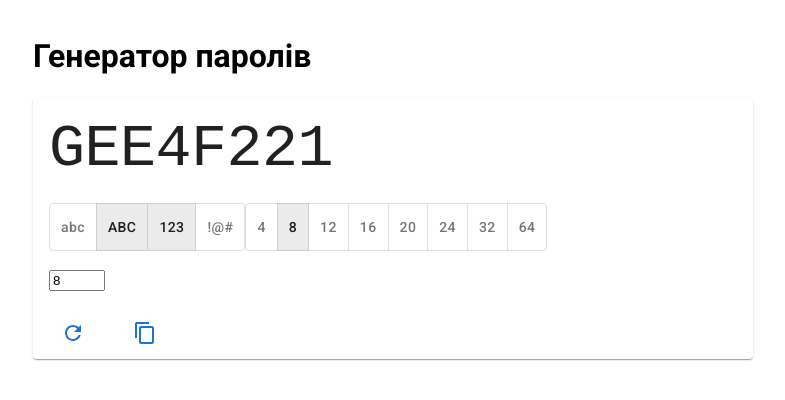
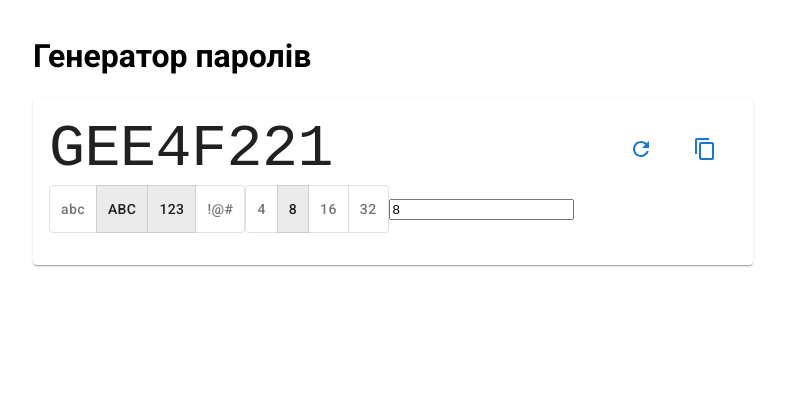
Before and after one commit to hutulia/password-generator, a React (Create React App) app: page / in a window 1280 px wide. Shown: the top 400 px of the page, without its empty margins (247-1032 px from the left). Built offline with nearby package versions, Linux system fonts and the light colour scheme.

Commit message:
Start use MUI

```diff
--- a/src/ui/password/custom-length.js
+++ b/src/ui/password/custom-length.js
@@ -19,12 +19,10 @@ export function CustomLength() {
 
     return (
         <input
-            className="custom-length"
+            type="number"
+            value={length}
             onChange={change}
-            type="number"
             min="0"
-            max="32"
-            value={length}
             size="3"
         />
     );
--- a/src/ui/password/password-as-text.js
+++ b/src/ui/password/password-as-text.js
@@ -17,8 +17,7 @@ export function PasswordAsText() {
 
     return (
         <>
-            <Typography variant="h2" component="div" style={{
-                minHeight: "1.5em",
+            <Typography variant="h2" component="span" style={{
                 overflow: "hidden",
                 whiteSpace: "nowrap",
                 fontFamily: "monospace",
--- a/src/ui/password/password.js
+++ b/src/ui/password/password.js
@@ -11,21 +11,6 @@ import {createContext, useContext} from "react";
 
 import ToggleButton from '@mui/material/ToggleButton';
 import ToggleButtonGroup from '@mui/material/ToggleButtonGroup';
-
-export const PasswordContext = createContext();
-
-export function Password({passwordBuilder}) {
-    return (
-        <PasswordContext.Provider value={passwordBuilder}>
-            <div className="password">
-
-            </div>
-            <OutlinedCard />
-        </PasswordContext.Provider>
-    );
-}
-
-
 import Box from '@mui/material/Box';
 import Card from '@mui/material/Card';
 import CardActions from '@mui/material/CardActions';
@@ -39,10 +24,10 @@ import FormatColorFillIcon from '@mui/icons-material/FormatColorFill';
 import ArrowDropDownIcon from '@mui/icons-material/ArrowDropDown';
 import {PasswordEvents} from "../../modules/password-builder/password-events";
 
-export function OutlinedCard() {
-    const passwordBuilder = useContext(PasswordContext);
+export const PasswordContext = createContext();
+
+export function Password({passwordBuilder}) {
     const usedSymbolsSetName = passwordBuilder.setsToUse.map(setOfSymbols => setOfSymbols.name);
-
     const [formats, setFormats] = React.useState(() => usedSymbolsSetName);
 
     const handleFormat = (event, formats) => {
@@ -53,7 +38,6 @@ export function OutlinedCard() {
     };
 
     const [predefinedLengthUsed, setPredefinedLengthUsed] = React.useState(passwordBuilder.getLength());
-
     const handlePredefinedLength = (e, newValue) => {
         if(newValue){
             passwordBuilder.setLength(newValue).build();
@@ -66,9 +50,24 @@ export function OutlinedCard() {
     React.useEffect(() => {passwordBuilder.getEvents().on(PasswordEvents.LENGTH_UPDATED,()=>setPredefinedLengthUsed(passwordBuilder.getLength()))},[]);
 
     return (
+        <PasswordContext.Provider value={passwordBuilder}>
             <Card sx={{ minWidth: 275 }}>
                 <CardContent>
+                    <div className="head" style={{
+                        display: "flex",
+                        justifyContent: "space-between",
+                        alignItems: "center",
+                        overflow: "hidden",
+                    }}>
                         <PasswordAsText />
+                        <div className="actions">
+                            <Renew />
+                            <Copy />
+                        </div>
+                    </div>
+
+
+                    <div>
 
                     <ToggleButtonGroup
                         value={formats}
@@ -97,24 +96,48 @@ export function OutlinedCard() {
                     >
                         <ToggleButton value={4} aria-label={4}>4</ToggleButton>
                         <ToggleButton value={8} aria-label={8}>8</ToggleButton>
-                    <ToggleButton value={12} aria-label={12}>12</ToggleButton>
                         <ToggleButton value={16} aria-label={16}>16</ToggleButton>
-                    <ToggleButton value={20} aria-label={20}>20</ToggleButton>
-                    <ToggleButton value={24} aria-label={24}>24</ToggleButton>
                         <ToggleButton value={32} aria-label={32}>32</ToggleButton>
-                    <ToggleButton value={64} aria-label={64}>64</ToggleButton>
                     </ToggleButtonGroup>
+
+                    <CustomLength />
+                    </div>
+
+                </CardContent>
+
+                <CardActions>
+
+                </CardActions>
+            </Card>
+
+        </PasswordContext.Provider>
+    );
+}
+
+
+
+
+export function OutlinedCard() {
+    const passwordBuilder = useContext(PasswordContext);
+
+
+
+
+
+
+    return (
+        <Card sx={{ minWidth: 275 }}>
+            <CardContent>
+
+
+
 
                 <br />
                 <br />
 
-                <CustomLength />
+
             </CardContent>
 
-            <CardActions>
-                <Renew />
-                <Copy />
-            </CardActions>
         </Card>
     );
 }
```
Also changed, not shown: 1 other file (tests, documents, lock files or other folders). Lines whose indentation alone changed are shown as unchanged.
